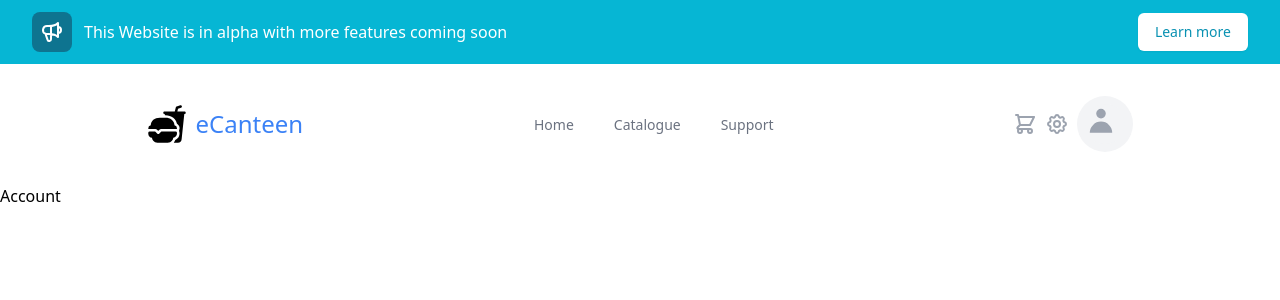
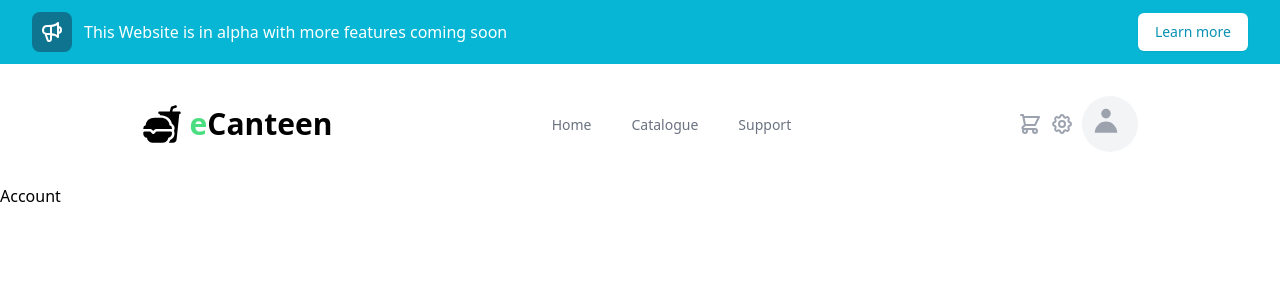
Before and after one commit to birdboy307/PHS-eCanteen, a Next.js app: page /account in a window 1280 px wide. Shown: the top 300 px of the page. Built offline with nearby package versions, Linux system fonts and the light colour scheme; what use-shopping-cart would draw is missing.

Commit message:
Update navbar.js

```diff
--- a/components/navbar.js
+++ b/components/navbar.js
@@ -19,7 +19,7 @@ export default function Navbar() {
        <nav className="container flex justify-around py-8 mx-auto bg-white">
         <div className="flex items-center">
         <svg xmlns="http://www.w3.org/2000/svg" className="h-10 w-10" viewBox="0 0 512 512"><path d="M368 128h.09M479.55 96h-91.06l8.92-35.66 38.32-13.05c8.15-2.77 13-11.43 10.65-19.71a16 16 0 00-20.54-10.73l-47 16a16 16 0 00-10.36 11.27L355.51 96H224.45c-8.61 0-16 6.62-16.43 15.23A16 16 0 00224 128h2.75l1 8.66A8.3 8.3 0 00236 144c39 0 73.66 10.9 100.12 31.52A121.9 121.9 0 01371 218.07a123.4 123.4 0 0110.12 29.51 7.83 7.83 0 003.29 4.88 72 72 0 0126.38 86.43 7.92 7.92 0 00-.15 5.53A96 96 0 01416 376c0 22.34-7.6 43.63-21.4 59.95a80.12 80.12 0 01-28.78 21.67 8 8 0 00-4.21 4.37 108.19 108.19 0 01-17.37 29.86 2.5 2.5 0 001.9 4.11h49.21a48.22 48.22 0 0047.85-44.14L477.4 128h2.6a16 16 0 0016-16.77c-.42-8.61-7.84-15.23-16.45-15.23z"/><path d="M108.69 320a23.87 23.87 0 0117 7l15.51 15.51a4 4 0 005.66 0L162.34 327a23.87 23.87 0 0117-7h196.58a8 8 0 008.08-7.92V312a40.07 40.07 0 00-32-39.2c-.82-29.69-13-54.54-35.51-72C295.67 184.56 267.85 176 236 176h-72c-68.22 0-114.43 38.77-116 96.8A40.07 40.07 0 0016 312a8 8 0 008 8zM185.94 352a8 8 0 00-5.66 2.34l-22.14 22.15a20 20 0 01-28.28 0l-22.14-22.15a8 8 0 00-5.66-2.34h-69.4a15.93 15.93 0 00-15.76 13.17A65.22 65.22 0 0016 376c0 30.59 21.13 55.51 47.26 56 2.43 15.12 8.31 28.78 17.16 39.47C93.51 487.28 112.54 496 134 496h132c21.46 0 40.49-8.72 53.58-24.55 8.85-10.69 14.73-24.35 17.16-39.47 26.13-.47 47.26-25.39 47.26-56a65.22 65.22 0 00-.9-10.83A15.93 15.93 0 00367.34 352z"/></svg>
-          <h3 className="text-2xl font-medium text-blue-500 translate-x-2">eCanteen</h3>
+          <h3 className="text-2xl font-medium translate-x-2"><span className="self-center text-3xl font-semibold whitespace-nowrap translate-x-2"><span className='text-green-400 font-bold'>e</span>Canteen</span></h3>
         </div>
         <div className="items-center hidden space-x-8 lg:flex">
           {navigation.map((item) => (
```
